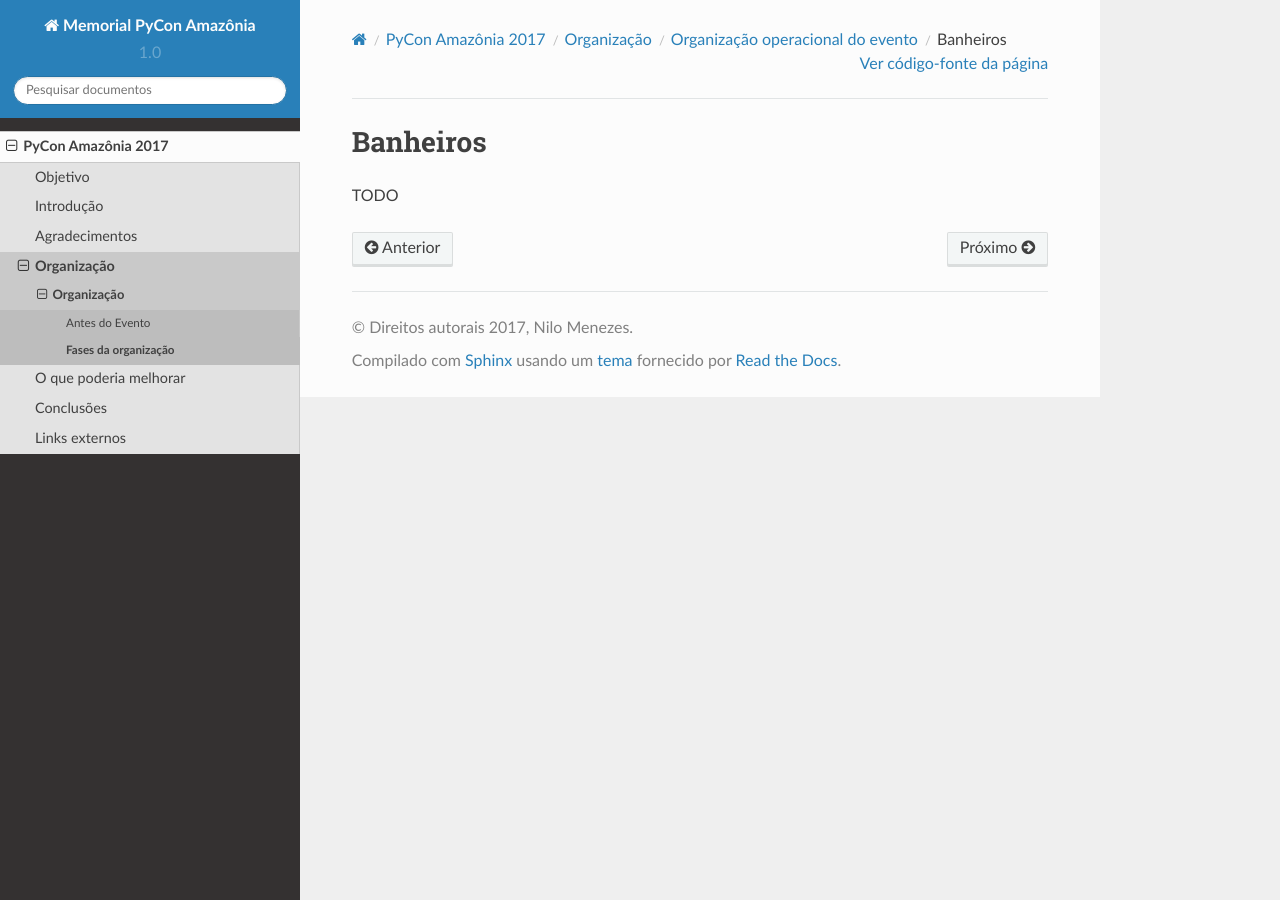
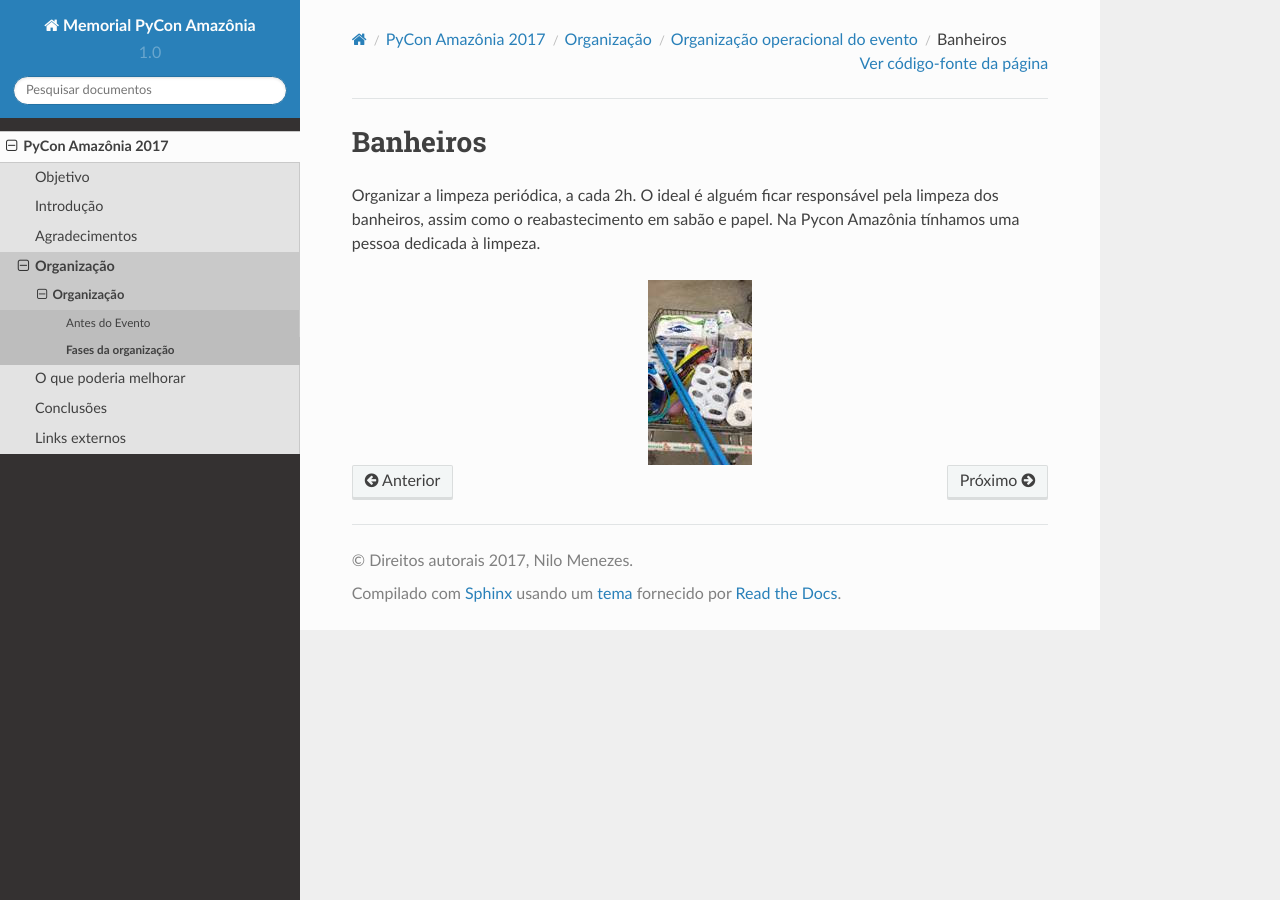
Before and after one commit to pythonbrasil/pycon-amazonia-memorial, a Sphinx documentation site: the page built from source/2017/banheiros.rst, in a window 1280 px wide. Built offline with Sphinx 7.4.7 and the Read the Docs theme 2.0.0, drawn with Linux system fonts in a browser that asks for light colours.

Commit message:
adicionando o conteúdo de 'banheiros' #13

```diff
--- a/source/2017/banheiros.rst
+++ b/source/2017/banheiros.rst
@@ -1,4 +1,8 @@
 Banheiros
 ========================
 
-TODO
+Organizar a limpeza periódica, a cada 2h. O ideal é alguém ficar responsável pela limpeza dos banheiros, assim como o reabastecimento em sabão e papel. Na Pycon Amazônia tínhamos uma pessoa dedicada à limpeza.
+
+.. image:: ../_static/pycon-amazonia-banheiro.jpg
+    :align:  center
+    :alt: Materiais de Limpeza
```
Also changed, not shown: source/_static/pycon-amazonia-banheiro.jpg (added).
